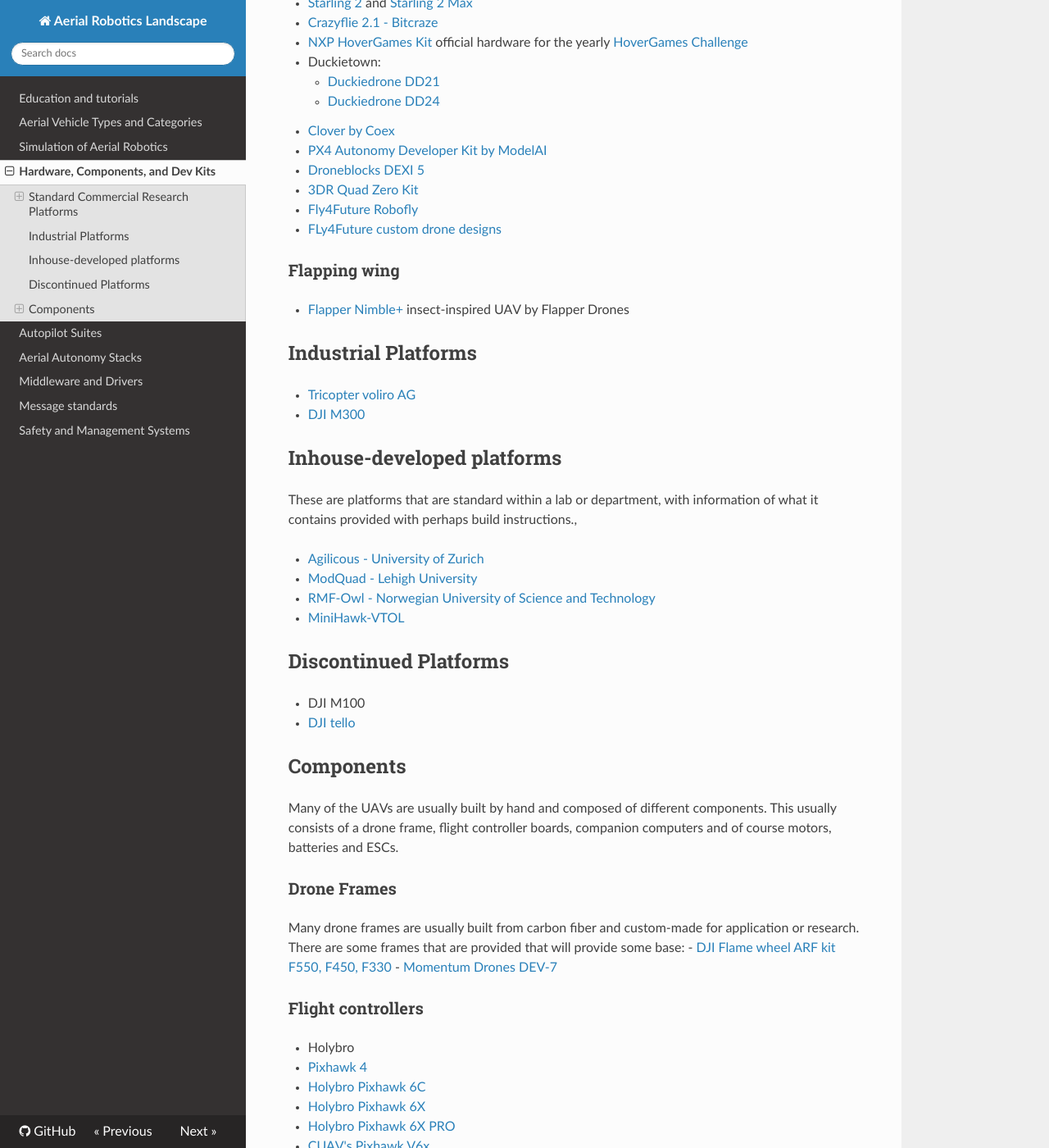
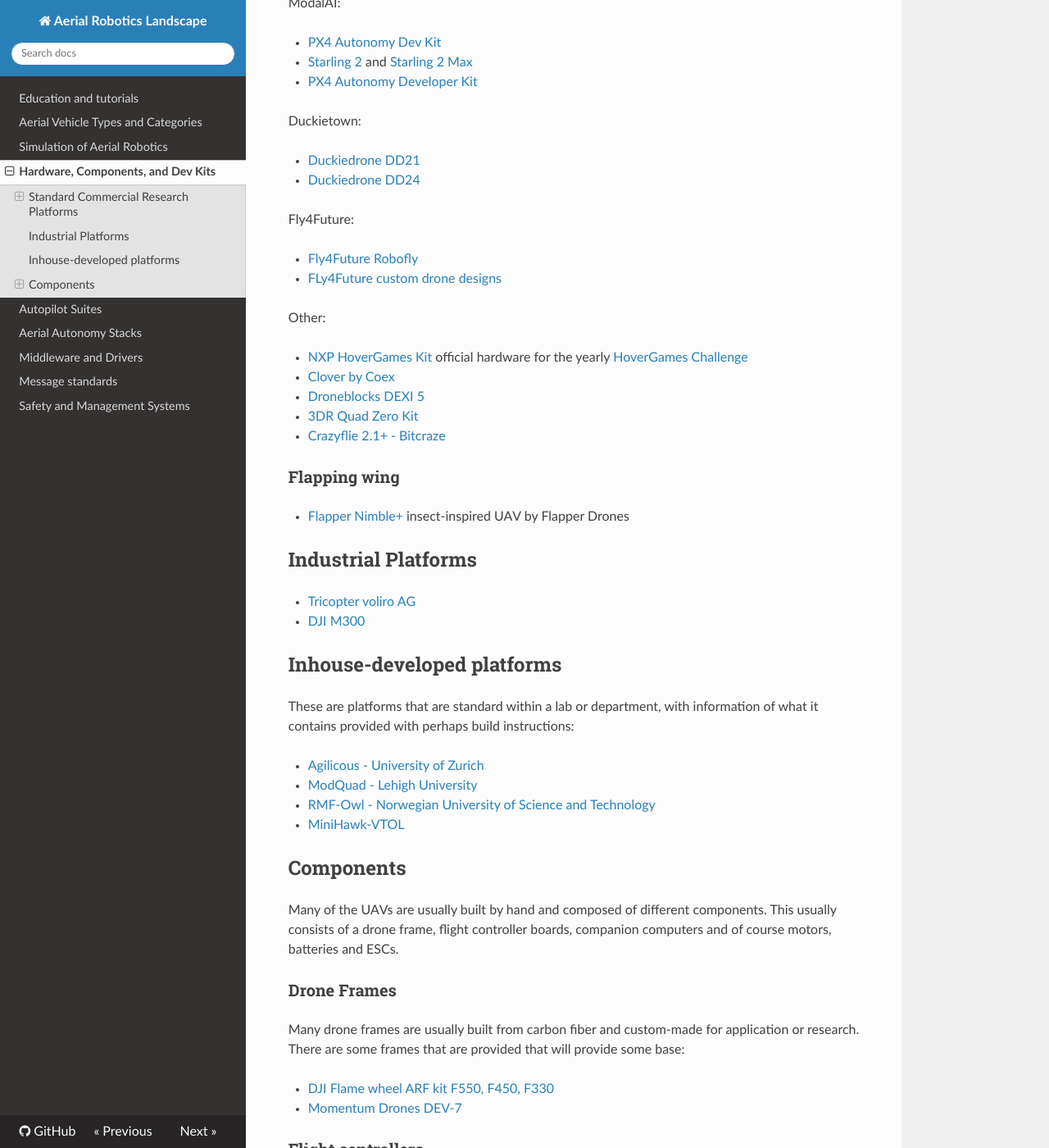
Before and after one commit to ROS-Aerial/aerial_robotic_landscape, an MkDocs documentation site: the page built from docs/hardware.md, in a window 1280 px wide and 1400 px high, scrolled down 490 px. Shown: the whole window at 82% size. Built offline with MkDocs 1.6.1, drawn with Linux system fonts in a browser that asks for light colours; nearby versions of some CDN libraries; some of the changed text lies outside the part shown.

Commit message:
Update hardware.md

```diff
--- a/docs/hardware.md
+++ b/docs/hardware.md
@@ -8,22 +8,33 @@
 
 ### Copters
 
-- Holybro:
+Holybro:
+
    - [PX4 Vision Dev Kit V1.5](https://holybro.com/collections/multicopter-kit/products/px4-vision-dev-kit-v1-5)
-- ModalAI:
+
+ModalAI:
+
    - [PX4 Autonomy Dev Kit](https://www.modalai.com/products/px4-autonomy-developer-kit?variant=46969885950256)
    - [Starling 2](https://www.modalai.com/products/starling-2?variant=48173890175280) and [Starling 2 Max](https://www.modalai.com/products/starling-2-max?variant=48172375310640)
-- [Crazyflie 2.1 - Bitcraze](https://www.bitcraze.io/products/crazyflie-2-1/)
+- [PX4 Autonomy Developer Kit](https://www.modalai.com/collections/drones/products/px4-autonomy-developer-kit)
+
+Duckietown:
+
+- [Duckiedrone DD21](https://get.duckietown.com/products/duckiedrone-dd21)
+- [Duckiedrone DD24](https://get.duckietown.com/products/autonomous-raspberrypi-quadcopter-duckiedrone-dd24)
+
+Fly4Future:
+
+- [Fly4Future Robofly](https://fly4future.com/robofly/)
+- [FLy4Future custom drone designs](https://fly4future.com/custom-drones/)
+
+Other:
+
 - [NXP HoverGames Kit](https://www.nxp.com/design/designs/nxp-hovergames-drone-kit-including-rddrone-fmuk66-and-peripherals:KIT-HGDRONEK66) official hardware for the yearly [HoverGames Challenge](https://www.hovergames.com)
-- Duckietown:
-    - [Duckiedrone DD21](https://get.duckietown.com/products/duckiedrone-dd21)
-    - [Duckiedrone DD24](https://get.duckietown.com/products/autonomous-raspberrypi-quadcopter-duckiedrone-dd24)
-- [Clover by Coex](https://coex.tech/clover)
-- [PX4 Autonomy Developer Kit by ModelAI](https://www.modalai.com/collections/drones/products/px4-autonomy-developer-kit)
+- [Clover by Coex](https://clover.coex.tech/en/)
 - [Droneblocks DEXI 5](https://droneblocks.io/program/dexi-5-px4-stem-drone-kit/)
 - [3DR Quad Zero Kit](https://store.3dr.com/3dr-quad-zero-kit/)
-- [Fly4Future Robofly](https://fly4future.com/robofly/)
-- [FLy4Future custom drone designs](https://fly4future.com/custom-drones/)
+- [Crazyflie 2.1+ - Bitcraze](https://www.bitcraze.io/products/crazyflie-2-1-plus/)
 
 ### Flapping wing
 
@@ -34,20 +45,14 @@
 - [Tricopter voliro AG](https://voliro.com/)
 - [DJI M300](https://enterprise.dji.com/matrice-300)
 
-
 ## Inhouse-developed platforms
 
-These are platforms that are standard within a lab or department, with information of what it contains provided with perhaps build instructions.,
+These are platforms that are standard within a lab or department, with information of what it contains provided with perhaps build instructions:
 
 -  [Agilicous - University of Zurich](https://agilicious.readthedocs.io/en/latest/index.html)
 -  [ModQuad - Lehigh University](http://swarmslab.com/projects/)
 -  [RMF-Owl - Norwegian University of Science and Technology](https://ieeexplore.ieee.org/document/9836115)
 -  [MiniHawk-VTOL](https://github.com/StephenCarlson/MiniHawk-VTOL)
-
-## Discontinued Platforms
-
-- DJI M100
-- [DJI tello](https://store.dji.com/se/shop/tello-series)
 
 
 ## Components
@@ -58,29 +63,35 @@
 
 Many drone frames are usually built from carbon fiber and custom-made for application or research.
 There are some frames that are provided that will provide some base:
+
 - [DJI Flame wheel ARF kit F550, F450, F330](https://www-v1.dji.com/flame-wheel-arf/feature.html)
 - [Momentum Drones DEV-7](https://momentumdrones.com/products/dev7-frame-kit)
 
 ### Flight controllers
-- Holybro
+
+Holybro:
+
    -  [Pixhawk 4](https://docs.px4.io/main/en/flight_controller/pixhawk4.html)
    -  [Holybro Pixhawk 6C](https://holybro.com/collections/autopilot-flight-controllers/products/pixhawk-6c)
    -  [Holybro Pixhawk 6X](https://holybro.com/products/pixhawk-6x)
    -  [Holybro Pixhawk 6X PRO](https://holybro.com/collections/autopilot-flight-controllers/products/pixhawk-6x-pro)
--  [CUAV's Pixhawk V6x](https://doc.cuav.net/flight-controller/pixhawk-v6x/en/#building-firmware)
--  mRobotics/3DR
-   - [mRo PixRacer R15](https://store.mrobotics.io/product-p/auav-pxrcr-r15-mr.htm) discontinued, go look at:
+
+mRobotics/3DR:
+
    - [mRo PixRacerPro](https://store.3dr.com/pixracer-pro/)
    - [3DR Control Zero Classic](https://store.3dr.com/control-zero-classic/)
    - [3DR Control Zero H7 OEM](https://store.3dr.com/control-zero-h7-oem/)
    - [3DR Reference Design Carrier Board](https://store.3dr.com/reference-design-carrier-board/)
    - [3DR "Stick" Adapter (Carrier Board)](https://store.3dr.com/stick-adapter-carrier-board/)
+
+Bitcraze:
+
 - [Crazyflie Bolt 1.1](https://www.bitcraze.io/products/crazyflie-bolt-1-1/)
-- ARK Electronics
+
+ARK Electronics
+
    - [ARK Electronics ARKV6X](https://arkelectron.com/product/arkv6x)
    - [ARK Electronics Pi6X Flow](https://arkelectron.com/product/ark-pi6x-flow/)
-
-
 
 ### Companion Computers
 
@@ -112,7 +124,6 @@
 - [Airvolute DroneCore2 Jetson + Cube](https://airvolute.com/dronecore-2/)
 
 ### Depth Cameras
-- [Intel RealSense T265 ](https://www.intel.com/content/www/us/en/products/sku/192742/intel-realsense-tracking-camera-t265/specifications.html) Discontinued, look at:
   - [RealSense D455](https://www.intelrealsense.com/depth-camera-d455/)
   - [RealSense D435i](https://www.intelrealsense.com/depth-camera-d435i/)
 - Oak-d Series like [OAK-D Pro](https://docs.luxonis.com/projects/hardware/en/latest/pages/DM9098pro/) or [OAK-D-Lite](https://docs.luxonis.com/projects/hardware/en/latest/pages/DM9095/)
```
Also changed, not shown: other parts of docs/hardware.md (+5 -4 lines).
